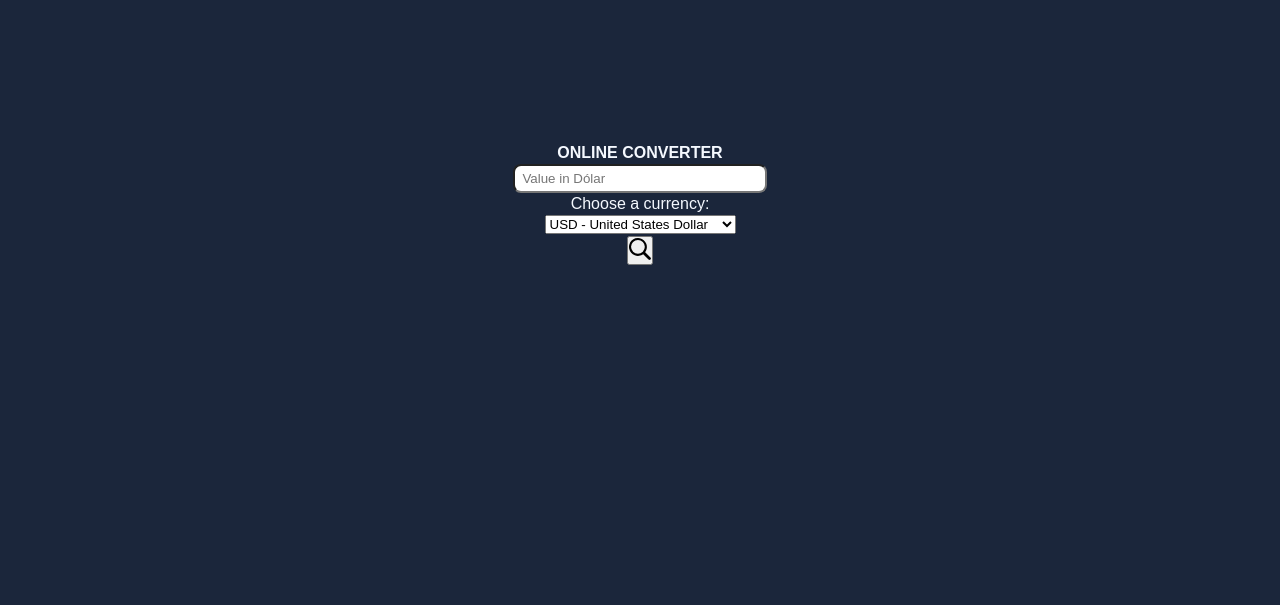
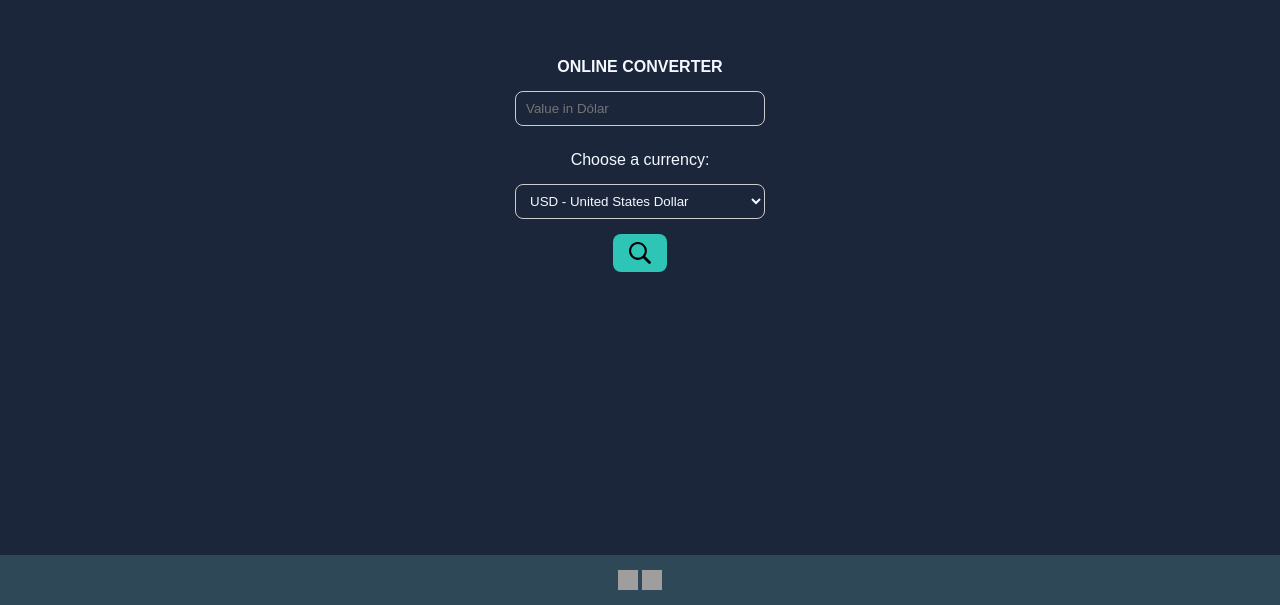
Before and after one commit to Luizotavio2/online-corverter, a plain HTML site: page index.html in a window 1280 px wide. Shown: the part 195-800 px from the top of the page. Drawn offline with Linux system fonts and the light colour scheme; grey boxes are pictures that could not be loaded.

Commit message:
Improving styles sheet

```diff
--- a/apps.js
+++ b/apps.js
@@ -2,17 +2,18 @@ async function convert() {
   const input = document.getElementById('coin-value');
   const targetCurrency = document.getElementById('coin').value;
   const baseCurrency = 'USD';
-  const resultArea = document.getElementById('result'); // precisa existir um elemento com id="result"
+  const resultArea = document.getElementById('result');
+
 
   const amount = parseFloat(input.value);
 
   if (input.value.trim() === '') {
-    alert('Type a dollar value');
+    resultArea.textContent = 'You can not add empty values';
     return;
   }
 
   if (isNaN(amount)) {
-    alert('Insert a number value');
+    resultArea.textContent = 'You inserted a non-numeric value';
     return;
   }
 
--- a/index.html
+++ b/index.html
@@ -5,12 +5,11 @@
     <meta name="viewport" content="width=device-width, initial-scale=1.0">
     <title>Currency converter</title>
     <link rel="stylesheet" href="styles.css">
-    <script src="apps.js" defer ></script>
 </head>
 <body>
     <main class="index_main">
         <strong>ONLINE CONVERTER</strong>
-        <input type="text" name="value" id="coin-value" placeholder="  Value in Dólar">
+        <input type="text" name="value" id="coin-value" placeholder="Value in Dólar">
         <label for="coin" class="index_main_label">Choose a currency:</label>
         <select id="coin" name="coin">
             <option value="USD">USD - United States Dollar</option>
@@ -23,7 +22,7 @@
             <option value="CHF">CHF - Swiss Franc</option>
         </select>
 
-        <button onclick="convert()" aria-label="Convert">
+        <button onclick="convert()" class="index_main_button" aria-label="Convert">
             <svg xmlns="http://www.w3.org/2000/svg" width="22" height="22" fill="currentColor" viewBox="0 0 16 16">
                 <path d="M11.742 10.344a6.5 6.5 0 1 0-1.397 1.398h-.001l3.85 3.85a1 1 0 0 0
                 1.415-1.414l-3.85-3.85zm-5.242 1.106a5 5 0 1 1
@@ -33,6 +32,15 @@
         <h2 id="result"></h2>
     </main>
 
+    <footer>
+        <div class="footer-content">
+            <div class="social-links">
+                <a href="https://github.com/Luizotavio2" aria-label="GitHub" target="_blank"><img src="https://cdn-icons-png.flaticon.com/512/25/25231.png" alt="GitHub" width="20" height="20" style="vertical-align: middle;"></a>
+                <a href="https://www.linkedin.com/in/luiz-otavio-silva" aria-label="LinkedIn" target="_blank"><img src="https://cdn-icons-png.flaticon.com/512/174/174857.png" alt="LinkedIn" width="20" height="20" style="vertical-align: middle;"></a>
+            </div>
+        </div>
+    </footer>
 
+    <script src="apps.js"></script>
 </body>
 </html>
--- a/styles.css
+++ b/styles.css
@@ -1,6 +1,6 @@
 :root {
     --color-background: #1B263B;
-  --color-footer: #2F4858
+    --color-footer: #2F4858;
     --color-surface: #E0E1DD;
     --color-text: #F5F9FF;
     --color-primary: #2EC4B6;
@@ -13,39 +13,95 @@
     --transition: 0.3s ease-in-out;
 }
 
-*{
+* {
     margin: 0;
     padding: 0;
+    box-sizing: border-box;
 }
 
-html, body{
+html, body {
     background-color: var(--color-background);
     font-family: var(--font-base);
     color: var(--color-text);
     height: 100vh;
     width: 100vw;
+    display: flex;
+    flex-direction: column;
 }
 
-main{
+main {
     display: flex;
     justify-content: center;
     align-items: center;
     height: 100vh;
     flex-direction: column;
-    gap: 2px;
+    gap: 15px;
+    flex: 1;
 }
 
-#coin-value{
+#coin-value {
     width: 250px;
-    height: 25px;
+    height: 35px;
     border-radius: var(--radius);
+    padding: 0 10px;
+    border: 1px solid var(--color-border);
+    background-color: var(--color-background);
+    color: var(--color-text);
+    font-family: var(--font-base);
 }
 
-.index_main_label{
+.index_main_label {
     border-radius: var(--radius);
+    margin-top: 10px;
 }
 
-.index_main_button{
+#coin {
+    width: 250px;
+    height: 35px;
+    border-radius: var(--radius);
+    padding: 0 10px;
+    background-color: var(--color-background);
+    color: var(--color-text);
+    border: 1px solid var(--color-border);
+    font-family: var(--font-base);
+}
+
+.index_main_button {
     border-radius: var(--radius);
     cursor: pointer;
+    background-color: var(--color-primary);
+    border: none;
+    padding: 8px 16px;
+    display: flex;
+    align-items: center;
+    justify-content: center;
+    transition: var(--transition);
 }
+
+.index_main_button:hover {
+    background-color: var(--color-primary-hover);
+}
+
+#result {
+    margin-top: 15px;
+    color: var(--color-accent);
+}
+
+footer {
+    background-color: var(--color-footer);
+    padding: 15px;
+    text-align: center;
+    font-size: 14px;
+}
+
+footer span {
+    color: var(--color-primary);
+    font-weight: bold;
+}
+
+@media (max-width: 400px) {
+    #coin-value, #coin {
+        width: 90%;
+        max-width: 250px;
+    }
+}
```
Lines whose indentation alone changed are shown as unchanged.
